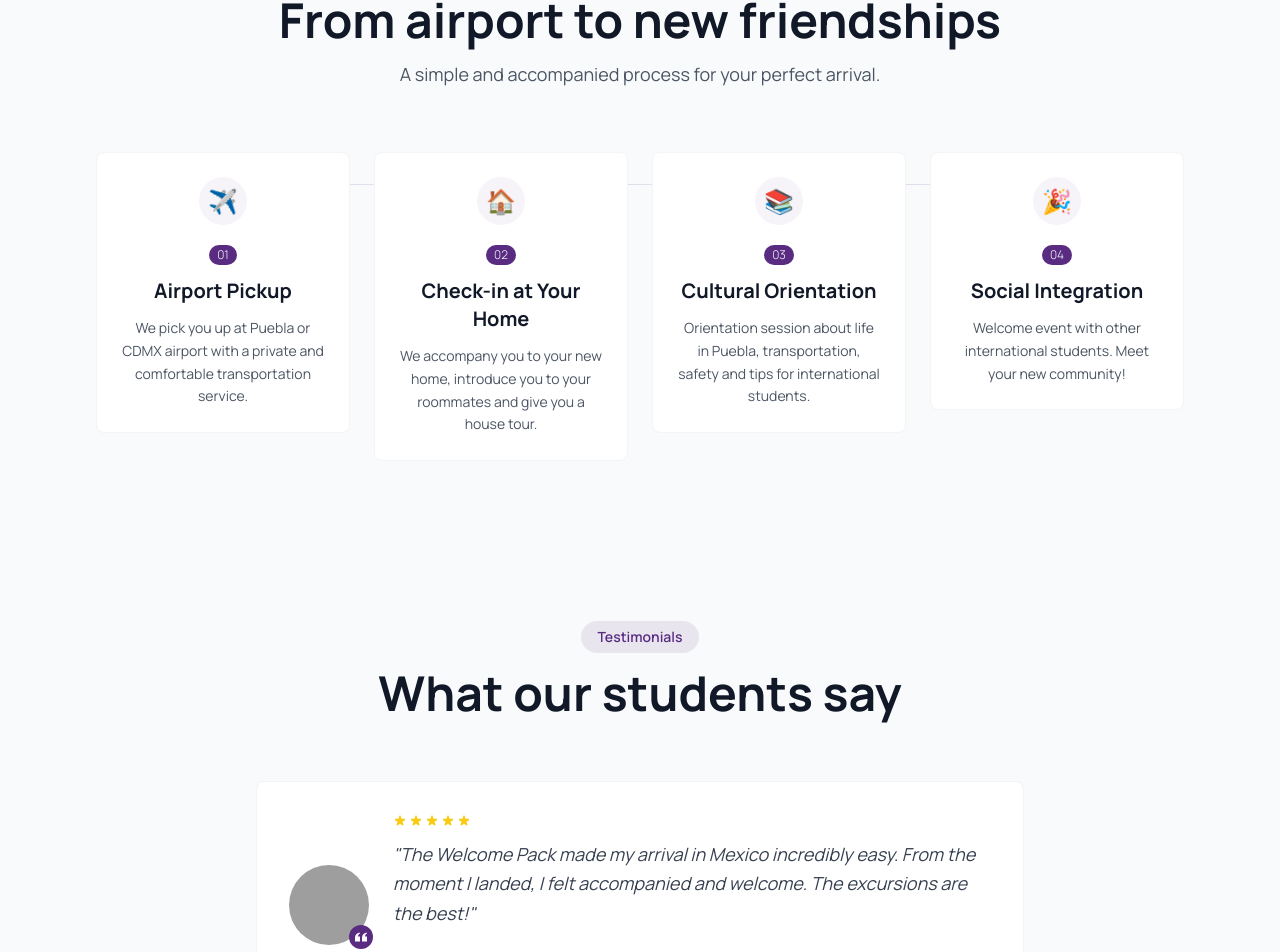
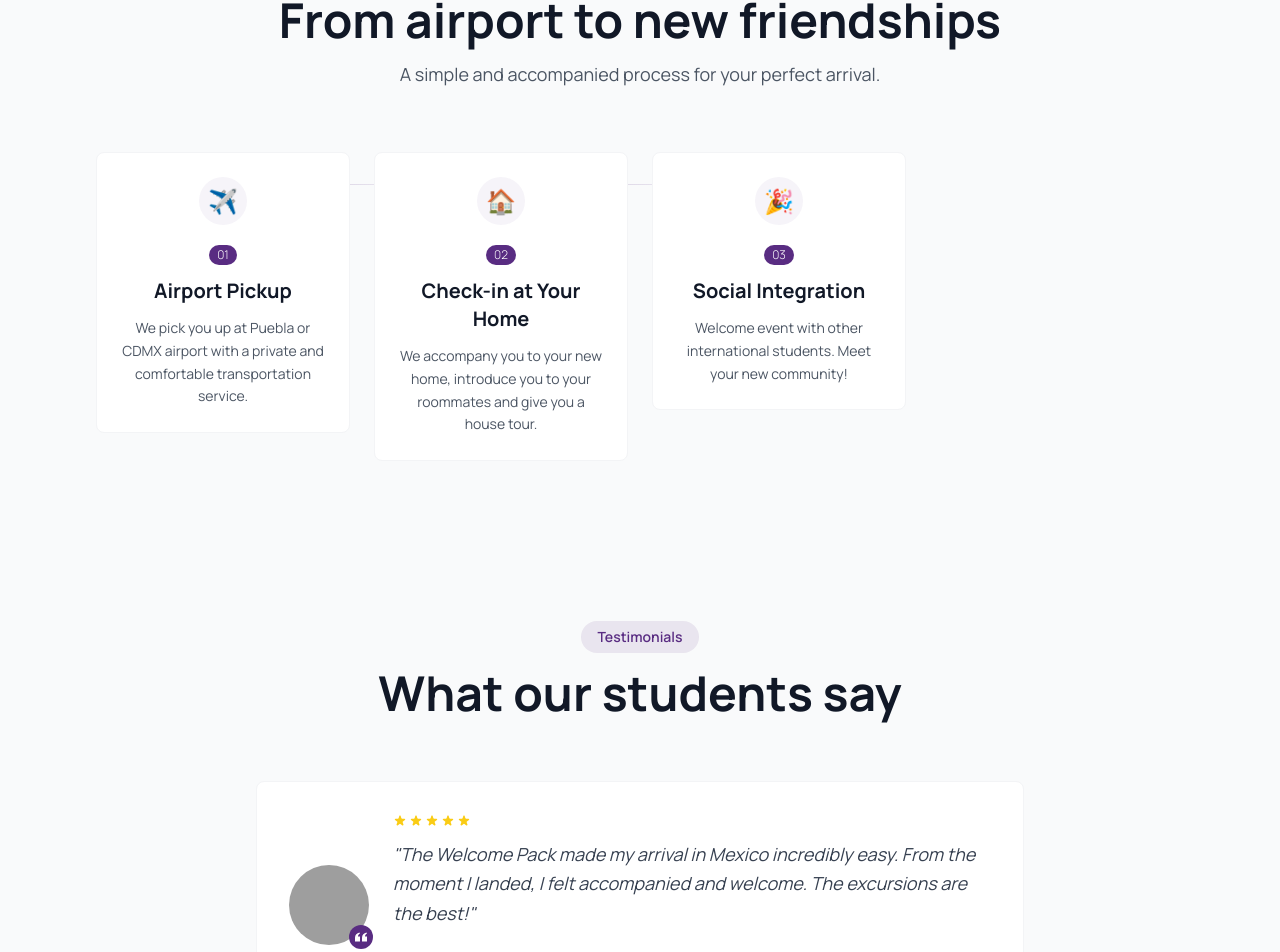
Before and after one commit to JulienFifty/puebla-housing, a Next.js app: page /en/welcome-pack in a window 1280 px wide. Shown: the part 2378-3330 px from the top of the page. Built offline with nearby package versions, Linux system fonts and the light colour scheme; no server answers; grey boxes are pictures that could not be loaded.

Commit message:
Remove Cultural Orientation step from journey

```diff
--- a/app/[locale]/welcome-pack/page.tsx
+++ b/app/[locale]/welcome-pack/page.tsx
@@ -81,14 +81,6 @@ export default function WelcomePackPage() {
     },
     {
       step: '03',
-      title: locale === 'es' ? 'Orientación Cultural' : 'Cultural Orientation',
-      description: locale === 'es'
-        ? 'Sesión de orientación sobre la vida en Puebla, transporte, seguridad y tips para estudiantes internacionales.'
-        : 'Orientation session about life in Puebla, transportation, safety and tips for international students.',
-      icon: '📚',
-    },
-    {
-      step: '04',
       title: locale === 'es' ? 'Integración Social' : 'Social Integration',
       description: locale === 'es'
         ? 'Evento de bienvenida con otros estudiantes internacionales. ¡Conoce a tu nueva comunidad!'
```
